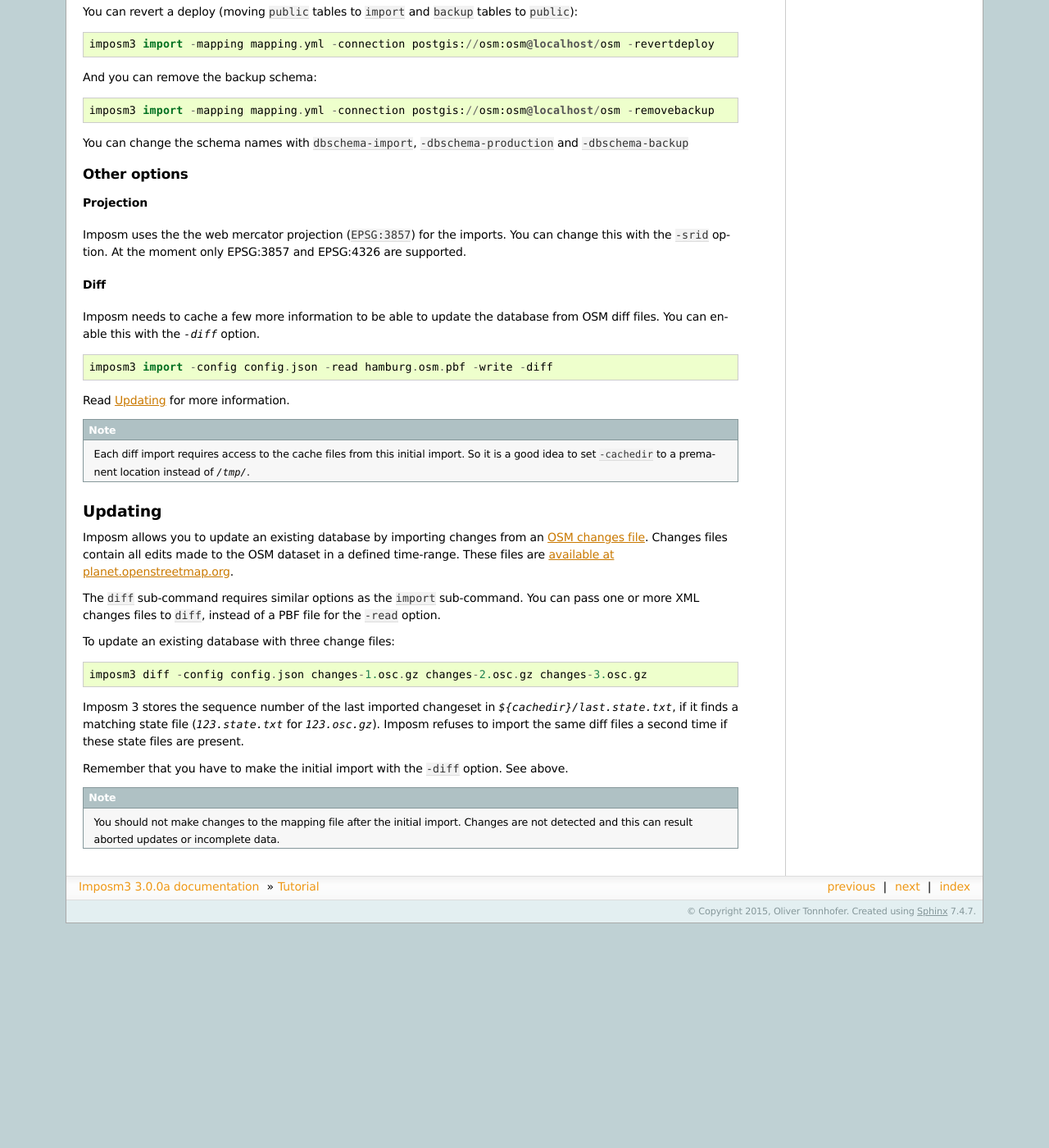
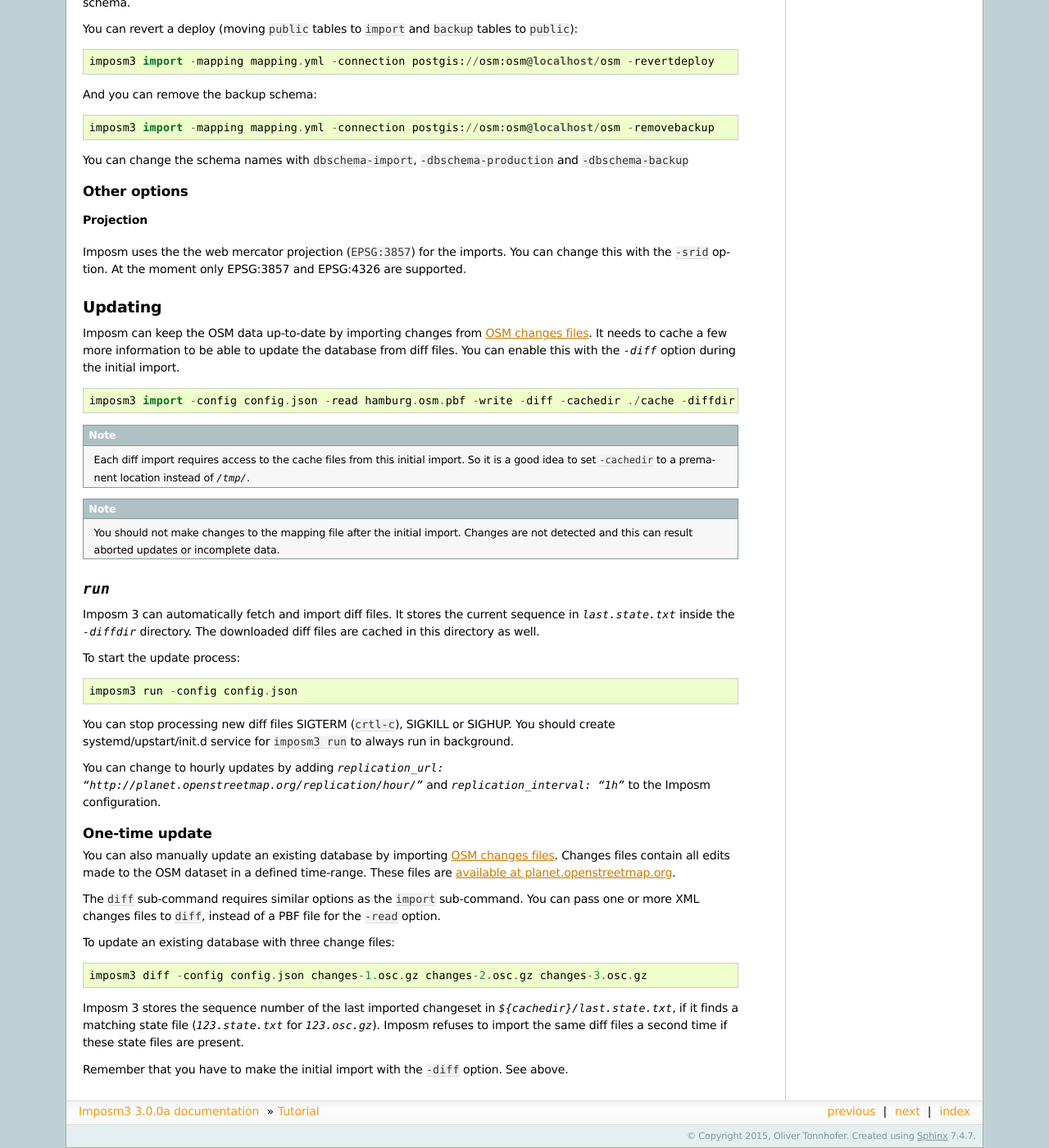
Before and after one commit to omniscale/imposm3, a Sphinx documentation site: the page built from docs/tutorial.rst, in a window 1280 px wide and 1400 px high, scrolled down 3224 px. Shown: the whole window at 82% size. Built offline with Sphinx 7.4.7, drawn with Linux system fonts in a browser that asks for light colours; before the commit the page ends 4350 px from its top, so only the background shows below that; some of the changed text lies outside the part shown.

Commit message:
add documentation for `imposm3 run`

```diff
--- a/docs/tutorial.rst
+++ b/docs/tutorial.rst
@@ -117,6 +117,7 @@ You can configure the following options:
 - ``limittocachebuffer``
 - ``mapping``
 - ``srid``
+- ``diffdir``
 
 
 Here is an example configuration::
@@ -183,26 +184,40 @@ Projection
 Imposm uses the the web mercator projection (``EPSG:3857``) for the imports. You can change this with the ``-srid`` option. At the moment only EPSG:3857 and EPSG:4326 are supported.
 
 
-Diff
-~~~~
+Updating
+^^^^^^^^
 
-Imposm needs to cache a few more information to be able to update the database from OSM diff files. You can enable this with the `-diff` option.
+Imposm can keep the OSM data up-to-date by importing changes from `OSM changes files <http://wiki.openstreetmap.org/wiki/OsmChange>`_.
+It needs to cache a few more information to be able to update the database from diff files. You can enable this with the `-diff` option during the initial import.
 
 ::
 
-  imposm3 import -config config.json -read hamburg.osm.pbf -write -diff
-
-Read :ref:`diff` for more information.
+  imposm3 import -config config.json -read hamburg.osm.pbf -write -diff -cachedir ./cache -diffdir ./diff
 
 .. note:: Each diff import requires access to the cache files from this initial import. So it is a good idea to set ``-cachedir`` to a premanent location instead of `/tmp/`.
 
+.. note:: You should not make changes to the mapping file after the initial import. Changes are not detected and this can result aborted updates or incomplete data.
 
 .. _diff:
 
-Updating
-^^^^^^^^
+`run`
+^^^^^
 
-Imposm allows you to update an existing database by importing changes from an `OSM changes file <http://wiki.openstreetmap.org/wiki/OsmChange>`_. Changes files contain all edits made to the OSM dataset in a defined time-range. These files are `available at planet.openstreetmap.org <http://wiki.openstreetmap.org/wiki/Planet.osm/diffs>`_.
+Imposm 3 can automatically fetch and import diff files. It stores the current sequence in `last.state.txt` inside the `-diffdir` directory. The downloaded diff files are cached in this directory as well.
+
+To start the update process::
+
+  imposm3 run -config config.json
+
+You can stop processing new diff files SIGTERM (``crtl-c``), SIGKILL or SIGHUP. You should create systemd/upstart/init.d service for ``imposm3 run`` to always run in background.
+
+You can change to hourly updates by adding `replication_url: "http://planet.openstreetmap.org/replication/hour/"` and `replication_interval: "1h"` to the Imposm configuration.
+
+
+One-time update
+---------------
+
+You can also manually update an existing database by importing `OSM changes files <http://wiki.openstreetmap.org/wiki/OsmChange>`_. Changes files contain all edits made to the OSM dataset in a defined time-range. These files are `available at planet.openstreetmap.org <http://wiki.openstreetmap.org/wiki/Planet.osm/diffs>`_.
 
 The ``diff`` sub-command requires similar options as the ``import`` sub-command. You can pass one or more XML changes files to ``diff``, instead of a PBF file for the ``-read`` option.
 
@@ -213,5 +228,3 @@ To update an existing database with three change files::
 Imposm 3 stores the sequence number of the last imported changeset in `${cachedir}/last.state.txt`, if it finds a matching state file (`123.state.txt` for `123.osc.gz`). Imposm refuses to import the same diff files a second time if these state files are present.
 
 Remember that you have to make the initial import with the ``-diff`` option. See above.
-
-.. note:: You should not make changes to the mapping file after the initial import. Changes are not detected and this can result aborted updates or incomplete data.
```
